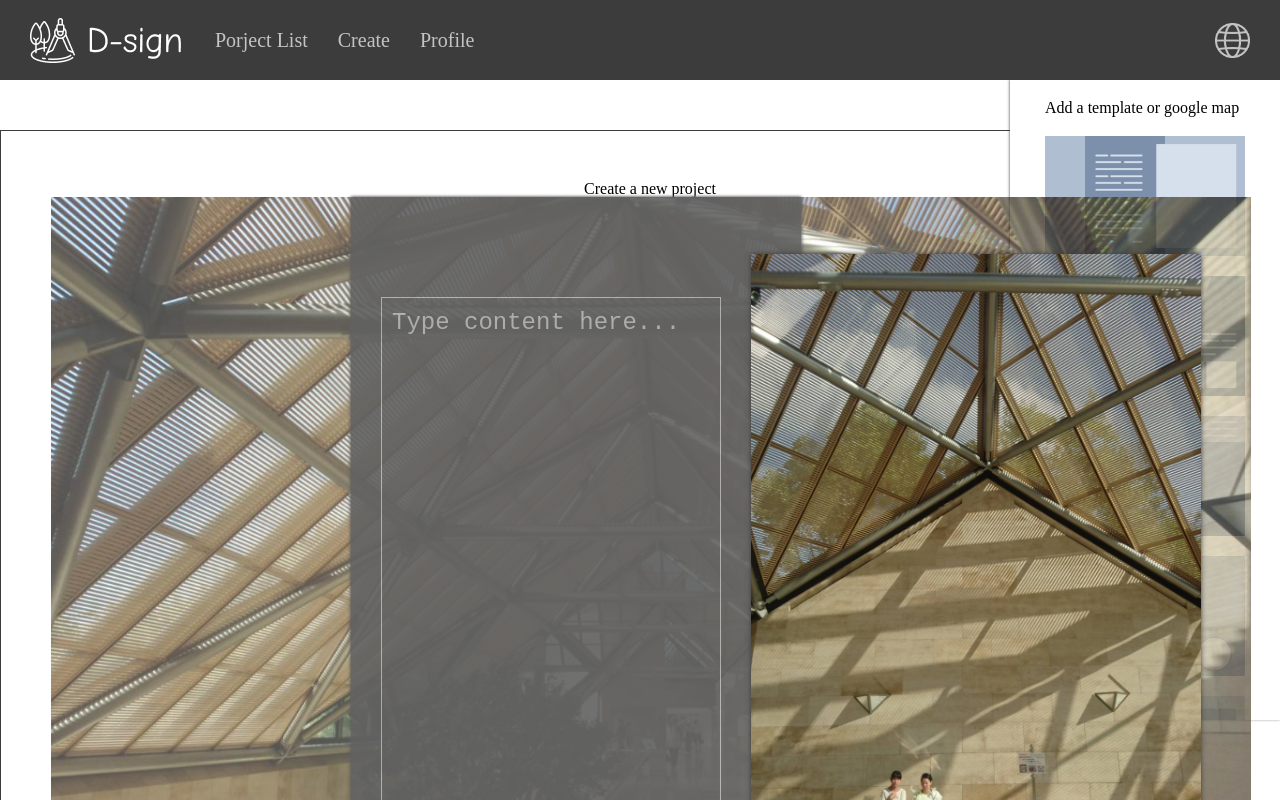
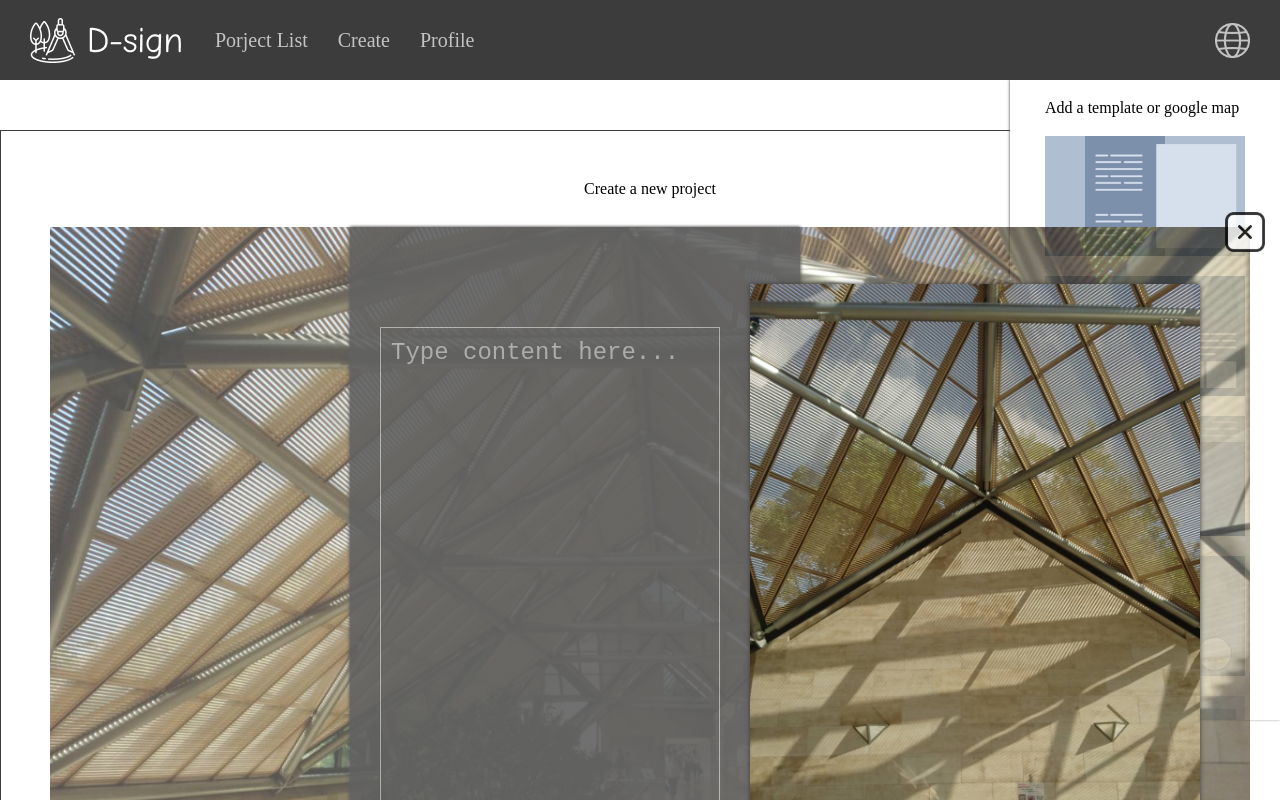
Before and after one commit to AditiChen/dsign, a React (Create React App) app: page /createNewProject in a window 1280 px wide. Both pictures are taken after a click on the element 1145 px from the left and 196 px from the top of the page. Shown: the top 800 px of the page. Built offline with nearby package versions, Linux system fonts and the light colour scheme.

Commit message:
Delete the template by clicking in the closing icon

```diff
--- a/src/components/Header/Header.tsx
+++ b/src/components/Header/Header.tsx
@@ -26,7 +26,7 @@ const Wrapper = styled.div`
   color: #c4c4c4;
   background-color: #3c3c3c;
   position: fixed;
-  z-index: 999;
+  z-index: 10;
   display: flex;
   align-items: center;
   justify-content: space-between;
--- a/src/components/Templates/GoogleMapAPI.tsx
+++ b/src/components/Templates/GoogleMapAPI.tsx
@@ -22,7 +22,7 @@ const Wrapper = styled.div`
 `;
 
 const InputContainer = styled.div`
-  padding: 10px;
+  padding: 20px;
   display: flex;
   position: absolute;
   right: 0;
--- a/src/components/Templates/Template0.tsx
+++ b/src/components/Templates/Template0.tsx
@@ -52,6 +52,9 @@ const Context = styled.textarea`
   &::placeholder {
     color: #b4b4b4;
   }
+  &:focus {
+    outline: none;
+  }
 `;
 
 const RightPhoto = styled.div`
@@ -78,6 +81,7 @@ function Template0(props: InsertProp) {
           onChange={(e) => setInputText(e.target.value)}
           border={edit ? "1px solid #b4b4b4" : "none"}
           placeholder={edit ? t("type_content") : ""}
+          disabled={!edit}
         />
       </MiddleContainer>
       <RightPhoto />
--- a/src/components/Templates/Template1.tsx
+++ b/src/components/Templates/Template1.tsx
@@ -59,6 +59,9 @@ const Context = styled.textarea`
   &::placeholder {
     color: #b4b4b4;
   }
+  &:focus {
+    outline: none;
+  }
 `;
 
 const ImgContainer = styled.div`
@@ -101,6 +104,7 @@ function Template1(props: InsertProp) {
         onChange={(e) => setInputText(e.target.value)}
         border={edit ? "1px solid #b4b4b4" : "none"}
         placeholder={edit ? t("type_content") : ""}
+        disabled={!edit}
       />
       <ImgContainer>
         <LeftImg />
--- a/src/pages/CreateNewProject/CreateNewProject.tsx
+++ b/src/pages/CreateNewProject/CreateNewProject.tsx
@@ -4,6 +4,7 @@ import { useTranslation } from "react-i18next";
 
 import templatesImgArr from "../../components/Templates/TemplateImg";
 import templatesArr from "../../components/Templates/TemplatesArr";
+import closeIcon from "./close.png";
 
 interface Prop {
   img?: string;
@@ -39,7 +40,25 @@ const EditorContainer = styled.div`
   align-items: center;
 `;
 
-const TemplatesContainer = styled.div`
+const SingleEditorContainer = styled.div`
+  margin-top: 30px;
+  position: relative;
+  width: 1200px;
+  height: 760px;
+`;
+const CloseIcon = styled.div`
+  width: 40px;
+  height: 40px;
+  position: absolute;
+  top: -15px;
+  right: -15px;
+  opacity: 0.8;
+  background-image: url(${closeIcon});
+  background-size: cover;
+  background-position: center;
+`;
+
+const SelectContainer = styled.div`
   padding: 20px;
   width: 270px;
   height: calc(100vh - 160px);
@@ -57,11 +76,11 @@ const TemplatesContainer = styled.div`
   }
 `;
 
-const TemplatesInnerContainer = styled.div`
+const SelectInnerContainer = styled.div`
   height: 100%;
 `;
 
-const TemplateImg = styled.div`
+const SelectImg = styled.div`
   margin: 20px auto;
   width: 200px;
   height: 120px;
@@ -74,28 +93,23 @@ const TemplateImg = styled.div`
   }
 `;
 
-function TemplateInsert({ templateNum }: { templateNum: number[] }) {
-  const templateFilter = templateNum?.map((num) => templatesArr[num]);
-  return (
-    <>
-      {templateFilter.map((Template, index) => (
-        <Template key={`${index + 1}`} edit />
-      ))}
-    </>
-  );
-}
-
 function CreateNewProject() {
   const { t } = useTranslation();
   const [addedTemplate, setAddedTemplate] = useState<number[]>([]);
+  const templateFilter = addedTemplate?.map((num) => templatesArr[num]);
+
+  function deleteHandler(index: number) {
+    const newAddedTemplate = addedTemplate.filter((data, i) => index !== i);
+    setAddedTemplate(newAddedTemplate);
+  }
 
   return (
     <Wrapper>
-      <TemplatesContainer>
-        <TemplatesInnerContainer>
+      <SelectContainer>
+        <SelectInnerContainer>
           <div>{t("add_template_or_map")}</div>
           {templatesImgArr.map((pic, index) => (
-            <TemplateImg
+            <SelectImg
               key={`${pic}`}
               img={`url(${pic})`}
               onClick={() => {
@@ -103,16 +117,19 @@ function CreateNewProject() {
               }}
             />
           ))}
-        </TemplatesInnerContainer>
-      </TemplatesContainer>
+        </SelectInnerContainer>
+      </SelectContainer>
       <Container>
         <EditorContainer>
           <div>{t("create_new_project")}</div>
-          {addedTemplate.length === 0 ? (
-            ""
-          ) : (
-            <TemplateInsert templateNum={addedTemplate} />
-          )}
+          {addedTemplate.length === 0
+            ? ""
+            : templateFilter.map((Template, index) => (
+                <SingleEditorContainer key={`${index + 1}`}>
+                  <Template edit />
+                  <CloseIcon onClick={() => deleteHandler(index)} />
+                </SingleEditorContainer>
+              ))}
         </EditorContainer>
       </Container>
     </Wrapper>
```
Also changed, not shown: src/pages/CreateNewProject/close.png (added).
